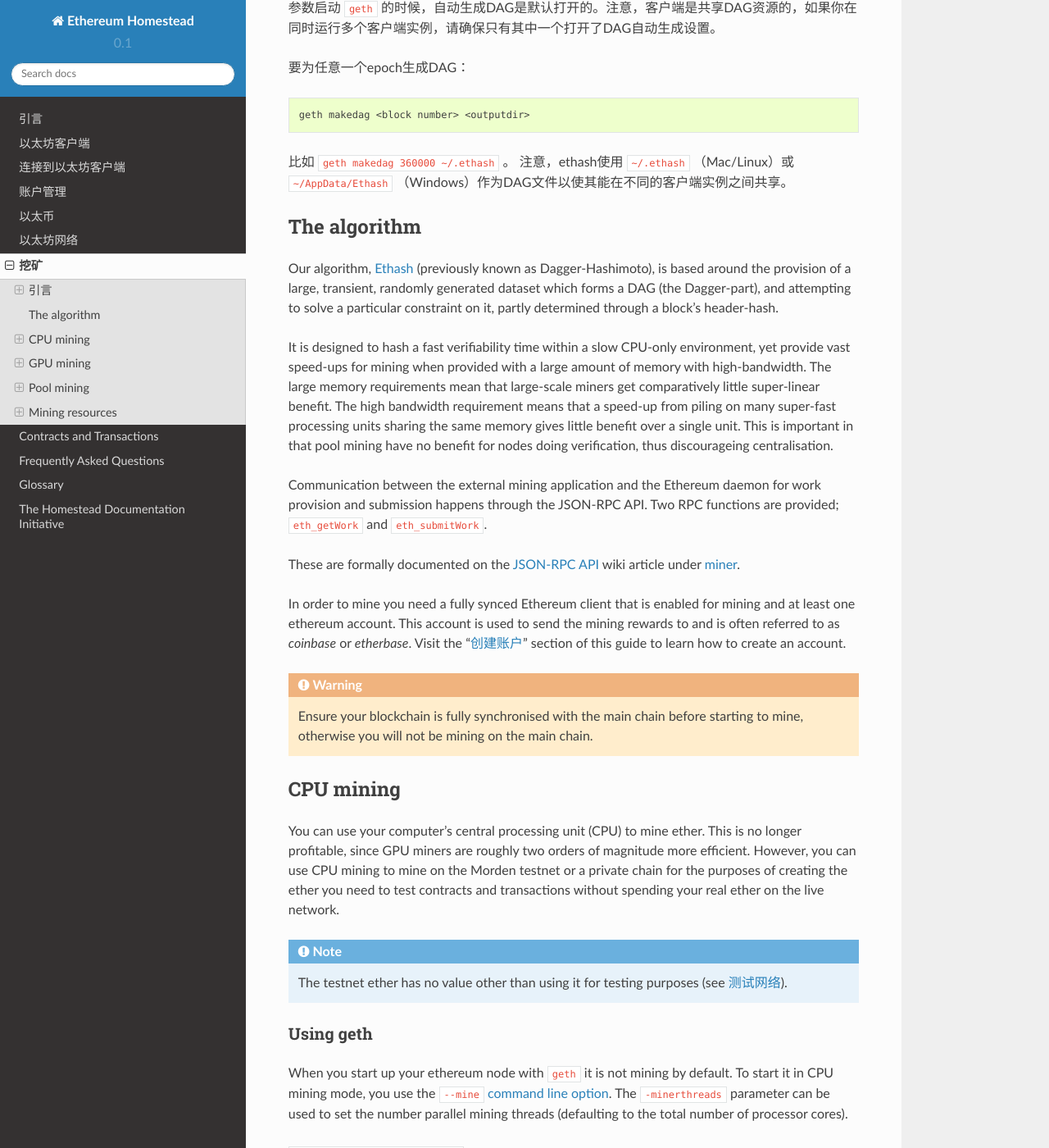
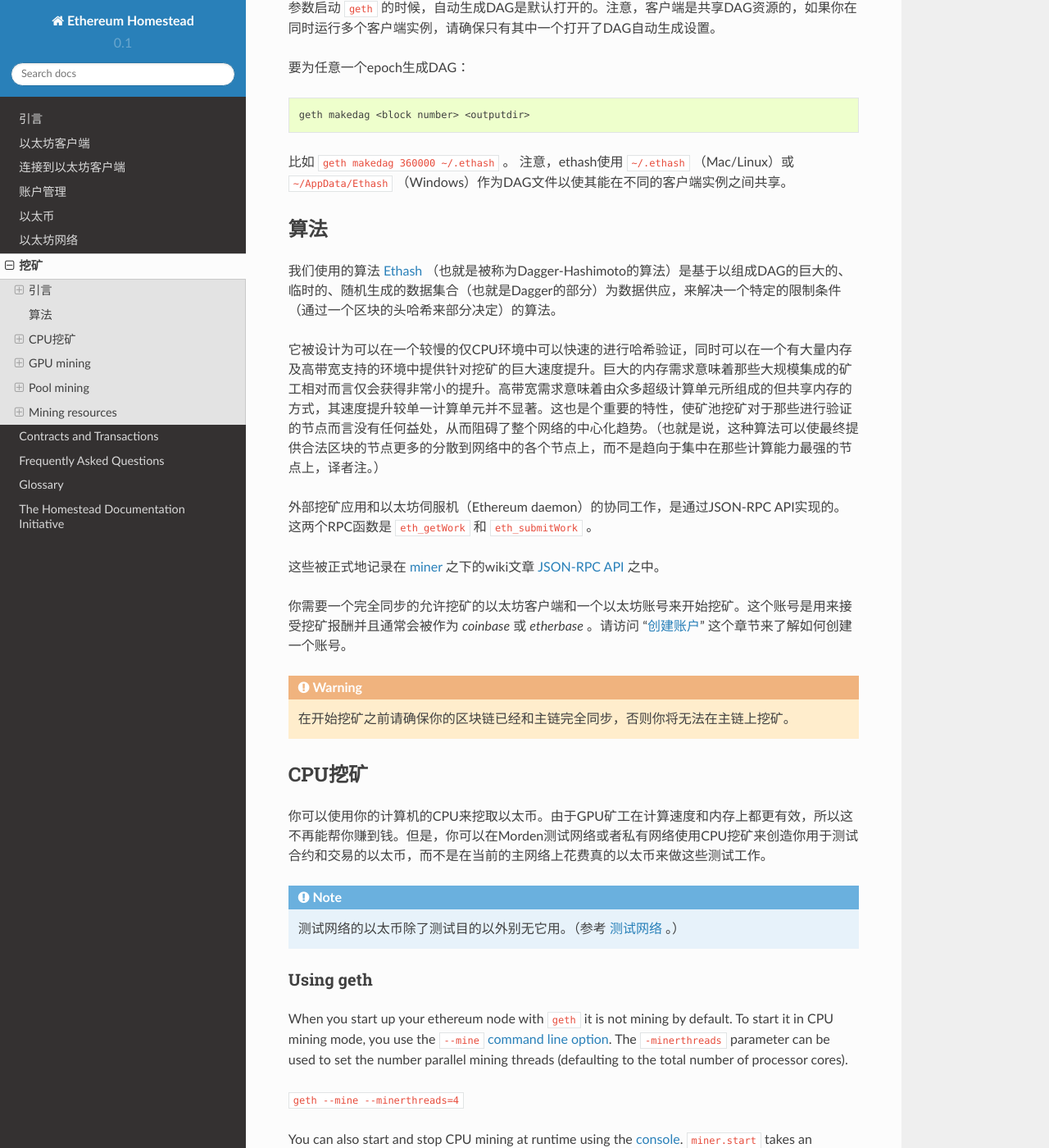
Before and after one commit to riversyang/homestead-guide-cn, a Sphinx documentation site: the page built from source/mining.rst, in a window 1280 px wide and 1400 px high, scrolled down 2211 px. Shown: the whole window at 82% size. Built offline with Sphinx 7.4.7 and the Read the Docs theme 2.0.0, drawn with Linux system fonts in a browser that asks for light colours.

Commit message:
Update translation.

```diff
--- a/source/mining.rst
+++ b/source/mining.rst
@@ -59,28 +59,27 @@
 
 比如 ``geth makedag 360000 ~/.ethash`` 。 注意，ethash使用 ``~/.ethash`` （Mac/Linux）或 ``~/AppData/Ethash`` （Windows）作为DAG文件以使其能在不同的客户端实例之间共享。
 
-The algorithm
+算法
 ================================================================================
 
-Our algorithm, `Ethash <https://github.com/ethereum/wiki/wiki/Ethash>`__ (previously known as Dagger-Hashimoto), is based around the provision of a large, transient, randomly generated dataset which forms a DAG (the Dagger-part), and attempting to solve a particular constraint on it, partly determined through a block's header-hash.
+我们使用的算法 `Ethash <https://github.com/ethereum/wiki/wiki/Ethash>`__ （也就是被称为Dagger-Hashimoto的算法）是基于以组成DAG的巨大的、临时的、随机生成的数据集合（也就是Dagger的部分）为数据供应，来解决一个特定的限制条件（通过一个区块的头哈希来部分决定）的算法。
 
-It is designed to hash a fast verifiability time within a slow CPU-only environment, yet provide vast speed-ups for mining when provided with a large amount of memory with high-bandwidth. The large memory requirements mean that large-scale miners get comparatively little super-linear benefit. The high bandwidth requirement means that a speed-up from piling on many super-fast processing units sharing the same memory gives little benefit over a single unit. This is important in that pool mining have no benefit for nodes doing verification, thus discourageing centralisation.
+它被设计为可以在一个较慢的仅CPU环境中可以快速的进行哈希验证，同时可以在一个有大量内存及高带宽支持的环境中提供针对挖矿的巨大速度提升。巨大的内存需求意味着那些大规模集成的矿工相对而言仅会获得非常小的提升。高带宽需求意味着由众多超级计算单元所组成的但共享内存的方式，其速度提升较单一计算单元并不显著。这也是个重要的特性，使矿池挖矿对于那些进行验证的节点而言没有任何益处，从而阻碍了整个网络的中心化趋势。（也就是说，这种算法可以使最终提供合法区块的节点更多的分散到网络中的各个节点上，而不是趋向于集中在那些计算能力最强的节点上，译者注。）
 
-Communication between the external mining application and the Ethereum daemon for work provision and submission happens through the JSON-RPC API. Two RPC functions are provided; ``eth_getWork`` and ``eth_submitWork``.
+外部挖矿应用和以太坊伺服机（Ethereum daemon）的协同工作，是通过JSON-RPC API实现的。这两个RPC函数是 ``eth_getWork`` 和 ``eth_submitWork`` 。
 
-These are formally documented on the `JSON-RPC API <https://github.com/ethereum/wiki/wiki/JSON-RPC>`_ wiki article under `miner <https://github.com/ethereum/go-ethereum/wiki/JavaScript-Console#miner>`_.
+这些被正式地记录在 `miner <https://github.com/ethereum/go-ethereum/wiki/JavaScript-Console#miner>`_ 之下的wiki文章 `JSON-RPC API <https://github.com/ethereum/wiki/wiki/JSON-RPC>`_ 之中。
 
+你需要一个完全同步的允许挖矿的以太坊客户端和一个以太坊账号来开始挖矿。这个账号是用来接受挖矿报酬并且通常会被作为 *coinbase* 或 *etherbase* 。请访问 ":ref:`creating_an_account`" 这个章节来了解如何创建一个账号。
 
-In order to mine you need a fully synced Ethereum client that is enabled for mining and at least one ethereum account. This account is used to send the mining rewards to and is often referred to as *coinbase* or *etherbase*. Visit the ":ref:`creating_an_account`" section of this guide to learn how to create an account.
+.. warning:: 在开始挖矿之前请确保你的区块链已经和主链完全同步，否则你将无法在主链上挖矿。
 
-.. warning:: Ensure your blockchain is fully synchronised with the main chain before starting to mine, otherwise you will not be mining on the main chain.
-
-CPU mining
+CPU挖矿
 ================================================================================
 
-You can use your computer's central processing unit (CPU) to mine ether. This is no longer profitable, since GPU miners are roughly two orders of magnitude more efficient. However, you can use CPU mining to mine on the Morden testnet or a private chain for the purposes of creating the ether you need to test contracts and transactions without spending your real ether on the live network.
+你可以使用你的计算机的CPU来挖取以太币。由于GPU矿工在计算速度和内存上都更有效，所以这不再能帮你赚到钱。但是，你可以在Morden测试网络或者私有网络使用CPU挖矿来创造你用于测试合约和交易的以太币，而不是在当前的主网络上花费真的以太币来做这些测试工作。
 
-.. note:: The testnet ether has no value other than using it for testing purposes (see :ref:`test-networks`).
+.. note:: 测试网络的以太币除了测试目的以外别无它用。（参考 :ref:`test-networks` 。）
 
 Using geth
 -------------------------------
```
